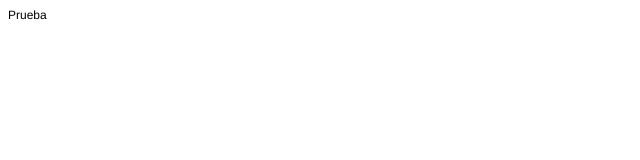
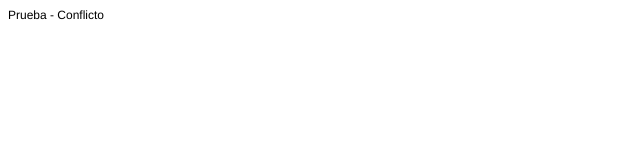
Before and after one commit to ljcl79/nodov2-hola-mundo, a plain HTML site: page index.html in a window 1280 px wide. Shown: the full height of the page, 0-640 px from the left. Drawn offline with Linux system fonts and the light colour scheme.

Commit message:
Simulando conflicto

```diff
--- a/index.html
+++ b/index.html
@@ -11,6 +11,6 @@
   </style>
 </head>
 <body>
-<p class="p1">Prueba</p>
+<p class="p1">Prueba - Conflicto</p>
 </body>
 </html>
```
